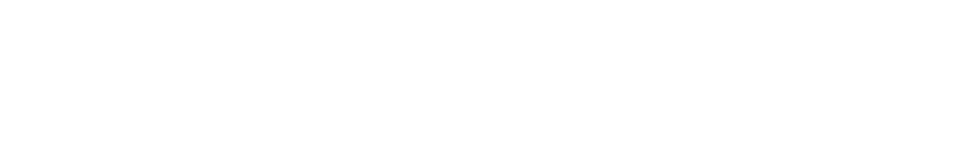
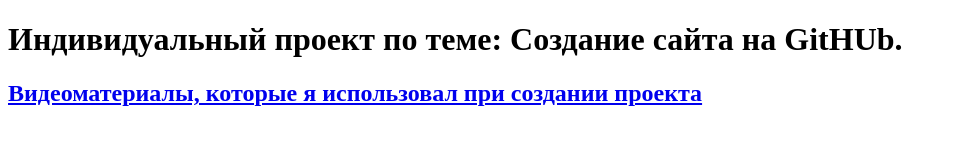
Before and after one commit to Anton7265/AtonIP, a plain HTML site: page index.html in a window 1280 px wide. Shown: the whole page, without its empty margins (0-956 px from the left). Drawn offline with Linux system fonts and the light colour scheme.

Commit message:
Создан сайт с текстом

```diff
--- a/index.html
+++ b/index.html
@@ -6,6 +6,12 @@
     <title>KuzubIP</title>
 </head>
 <body>
+    <h1>
+        Индивидуальный проект по теме: Создание сайта на GitHUb.
+    </h1>
+    <h2>
+        <a href="./materials.html">Видеоматериалы, которые я использовал при создании проекта</a>
+    </h2>
 
 </body>
 </html>
```
Also changed, not shown: materials.html (added, +14 -0 lines).
